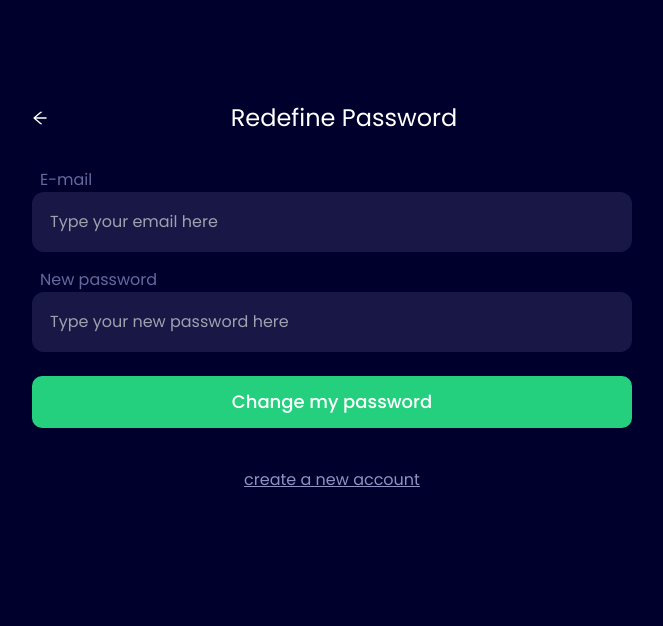
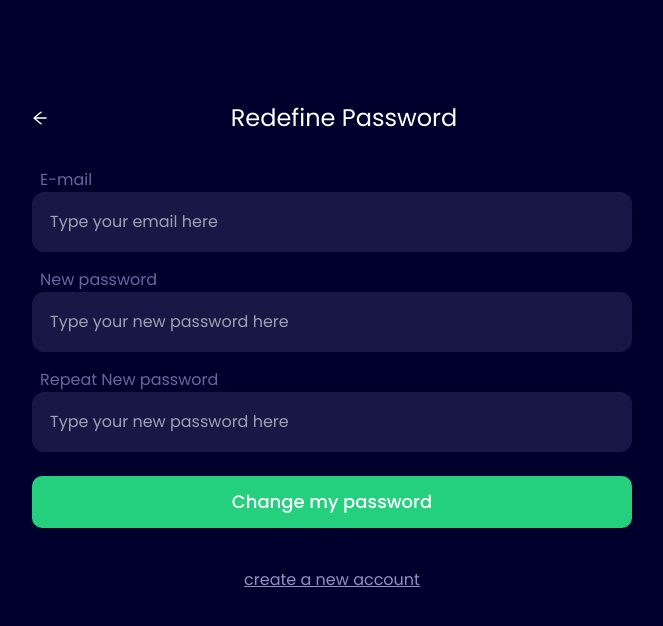
Before and after one commit to 3thix-integration/login-widget, a React (Create React App) app: page / in a window 1280 px wide. Both pictures are taken after a click on the button "Forget password". Shown: the top 626 px of the page, without its empty margins (308-971 px from the left). Built offline with nearby package versions, Linux system fonts and the light colour scheme; no server answers.

Commit message:
fix: repeat password check

```diff
--- a/src/widget/components/SignIn/index.tsx
+++ b/src/widget/components/SignIn/index.tsx
@@ -24,7 +24,7 @@ enum Step {
 
 const SignIn = ({ callback, api }: Props) => {
   const [step, setStep] = useState<Step>(Step.LOGIN);
-  const [form, setForm] = useState({ pin: '', email: '', password: '', new_password: '' });
+  const [form, setForm] = useState({ pin: '', email: '', password: '', new_password: '', repeat_new_password: '' });
 
   const handleChange = useCallback((event: React.ChangeEvent<HTMLInputElement | HTMLSelectElement>) => {
     const { name, value } = event.target;
@@ -135,6 +135,19 @@ const SignIn = ({ callback, api }: Props) => {
             />
           </div>
 
+          <div className="mt-4">
+            <div className="text-[#68679d] ml-2">Repeat New password</div>
+            <input
+              required
+              name="repeat_new_password"
+              type="password"
+              placeholder="Type your new password here"
+              className="outline-none w-full p-4 bg-[#181745] text-[#EEE] border-2 border-[#181745] focus:border-[#24D07E] focus:border-solid focus:border-2 rounded-[12px]"
+              style={{ borderColor: form.new_password !== form.repeat_new_password ? 'red' : undefined }}
+              onChange={handleChange}
+            />
+          </div>
+
           <button
             type="submit"
             className="mt-6 w-full py-[12px] rounded-[10px] bg-[#24D07E] text-lg font-[500] text-white"
--- a/src/widget/components/SignUp/index.tsx
+++ b/src/widget/components/SignUp/index.tsx
@@ -12,7 +12,7 @@ interface apiClient {
 }
 
 const SignUp = ({ success, api }: Props) => {
-  const [form, setForm] = useState({ first_name: '', last_name: '', email: '', password: '' });
+  const [form, setForm] = useState({ first_name: '', last_name: '', email: '', password: '', repeat_password: '' });
 
   const handleChange = useCallback((event: React.ChangeEvent<HTMLInputElement | HTMLSelectElement>) => {
     const { name, value } = event.target;
@@ -87,6 +87,19 @@ const SignUp = ({ success, api }: Props) => {
           />
         </div>
 
+        <div className="mt-4">
+          <div className="text-[#68679d] ml-2">Repeat New password</div>
+          <input
+            required
+            name="repeat_password"
+            type="password"
+            placeholder="Type your new password here"
+            className="outline-none w-full p-4 bg-[#181745] text-[#EEE] border-2 border-[#181745] focus:border-[#24D07E] focus:border-solid focus:border-2 rounded-[12px]"
+            style={{ borderColor: form.password !== form.repeat_password ? 'red' : undefined }}
+            onChange={handleChange}
+          />
+        </div>
+
         <button
           type="submit"
           className="mt-6 w-full py-[12px] rounded-[10px] bg-[#24D07E] text-lg font-[500] text-white"
```
